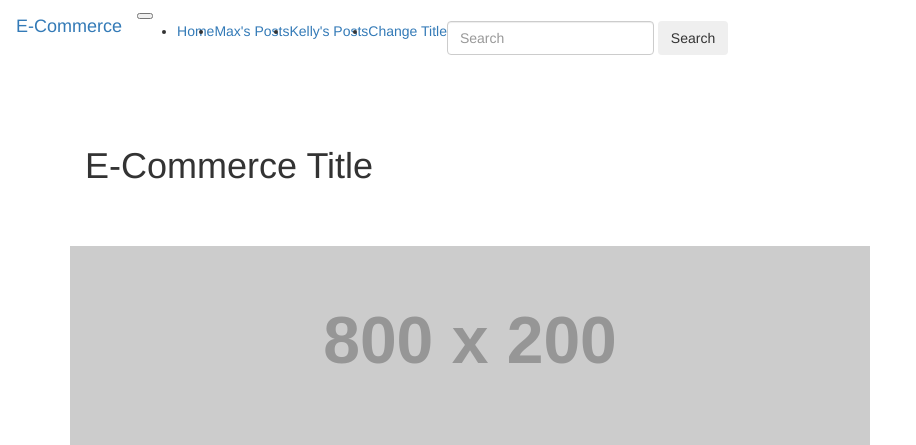
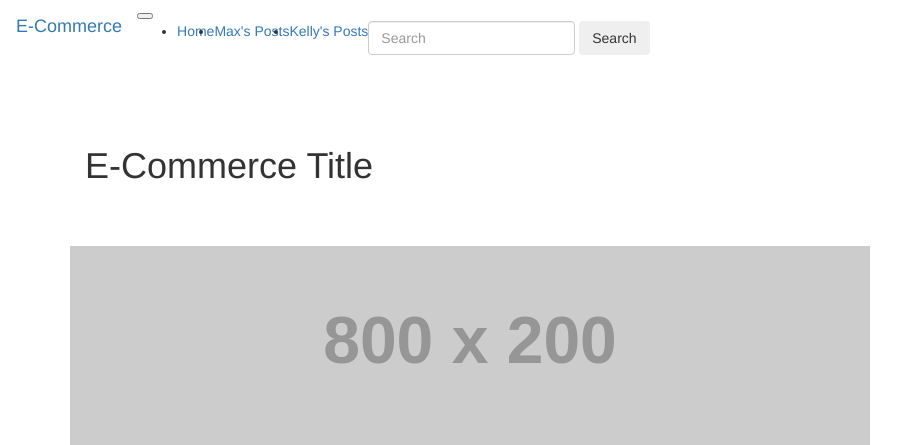
Before and after one commit to taratip/html-css-flask, a Flask app: page / in a window 1280 px wide. Shown: the top 445 px of the page, without its empty margins (0-916 px from the left). Run offline with Flask 2, Linux system fonts and the light colour scheme; grey boxes labelled with a size stand in for pictures from a placeholder-image service; some libraries are stand-ins or nearby versions.

```diff
--- a/app/forms.py
+++ b/app/forms.py
@@ -6,7 +6,3 @@ from wtforms.validators import DataRequired
 class PostForm(FlaskForm):
     post = StringField('Tweet...', validators=[DataRequired()])
     submit = SubmitField('Post')
-
-class DataForm(FlaskForm):
-    title = StringField('Change Title:', validators=[DataRequired()])
-    submit = SubmitField('Change')
--- a/app/routes.py
+++ b/app/routes.py
@@ -1,13 +1,12 @@
 from app import app
 from flask import render_template, url_for, redirect
-from app.forms import PostForm, DataForm
+from app.forms import PostForm
 import datetime
 
 
 @app.route('/')
 @app.route('/index')
-@app.route('/index/<data>', methods=['GET', 'POST'])
-def index(data=''):
+def index():
     products = {
         0: {
             'title': 'Soap',
@@ -58,7 +57,7 @@ def index(data=''):
             'url': 'http://placehold.it/250x250'
         }
     }
-    return render_template('index.html', products=products, data=data)
+    return render_template('index.html', products=products)
 
 posts_dict = {
     0: {
@@ -133,14 +132,3 @@ def posts(name = 'Max'):
         }
 
     return render_template('posts.html', people=people, name=name, posts=posts_dict, page='posts', form=form)
-
-
-@app.route('/data', methods=['GET', 'POST'])
-def data():
-    form = DataForm()
-
-    if form.validate_on_submit():
-        data = form.title.data
-        return redirect(url_for('index', data=data))
-
-    return render_template('data.html', form=form, page='title')
--- a/app/templates/base.html
+++ b/app/templates/base.html
@@ -43,13 +43,6 @@
         {% endif %}
           <a class="nav-link" href="{{ url_for('posts', name='Kelly') }}">Kelly's Posts</a>
         </li>
-        {% if page == 'title' %}
-          <li class="nav-item active">
-        {% else %}
-          <li class="nav-item">
-        {% endif %}
-          <a class="nav-link" href="{{ url_for('data') }}">Change Title</a>
-        </li>
       </ul>
       <form class="form-inline my-2 my-lg-0">
         <input class="form-control mr-sm-2" type="search" placeholder="Search" aria-label="Search">
--- a/app/templates/index.html
+++ b/app/templates/index.html
@@ -8,11 +8,7 @@
   <div class="container">
     <div class="row extra-margin">
       <div class="col-md-12">
-        {% if data == '' %}
-          <h1>E-Commerce Title</h1>
-        {% else %}
-          <h1>{{ data }}</h1>
-        {% endif %}
+        <h1>E-Commerce Title</h1>
       </div> <!-- Ends the col for title -->
     </div> <!-- Ends the row for title -->
 
```
Also changed, not shown: app/templates/data.html (deleted, +0 -16 lines).
